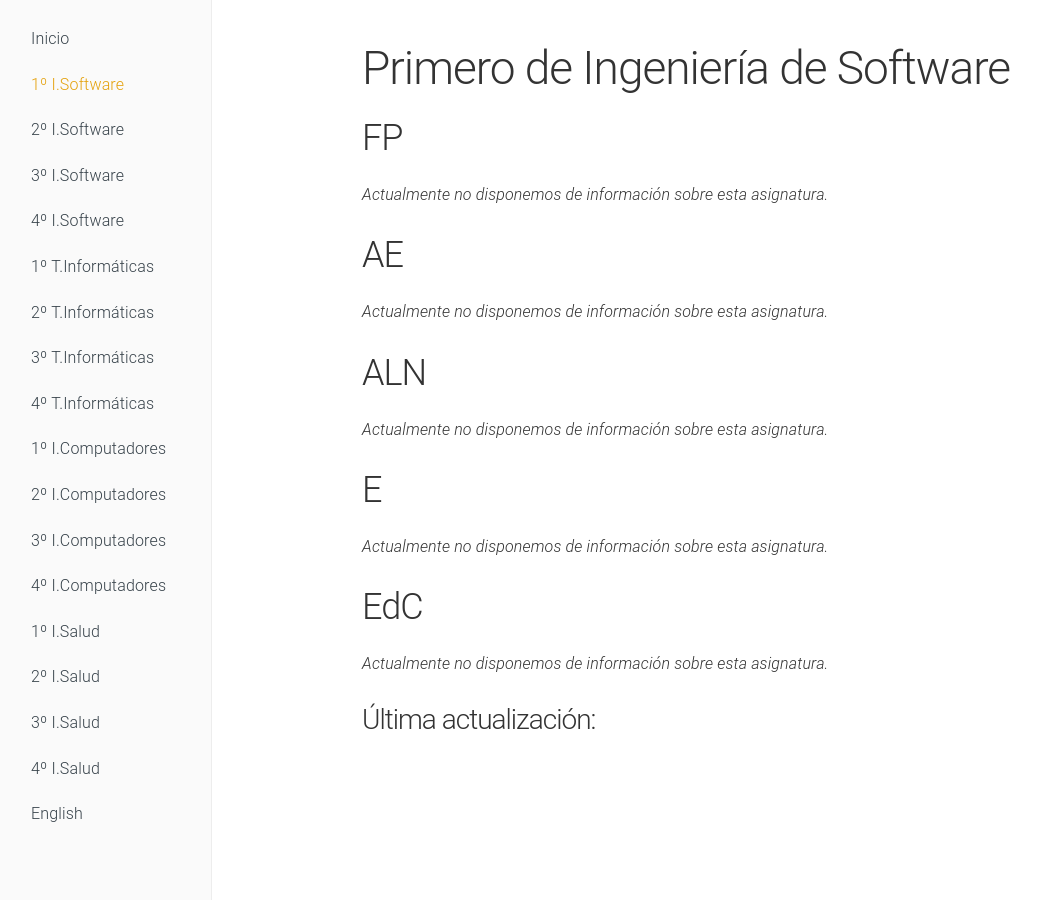
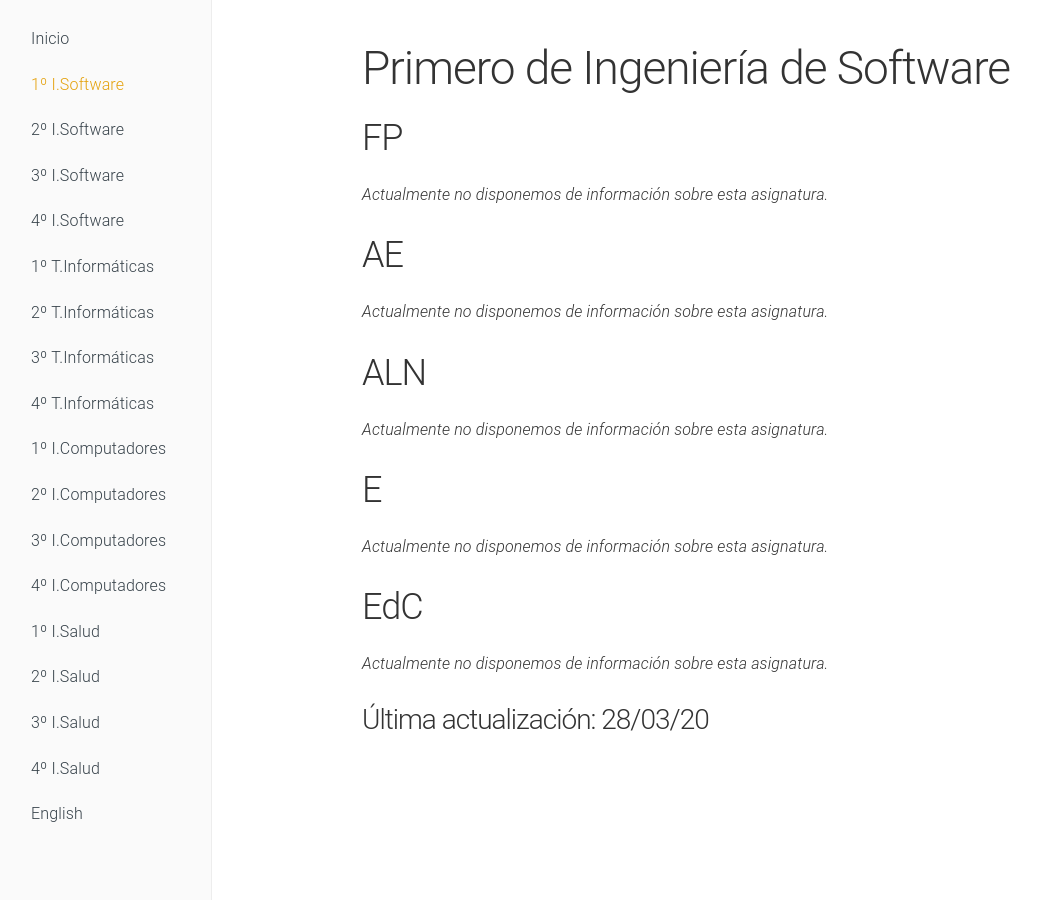
Before and after one commit to dlga/dlgaadaptaciones, a Jekyll site: the page built from 1soft.md, in a window 1280 px wide. Shown: the whole page, without its empty margins (0-1042 px from the left). Built offline with Jekyll 4.4.1, drawn with Linux system fonts in a browser that asks for light colours.

Commit message:
Update 1soft.md

```diff
--- a/1soft.md
+++ b/1soft.md
@@ -17,4 +17,4 @@ navigation: 2
 ## EdC
 *Actualmente no disponemos de información sobre esta asignatura.*
 
-### Última actualización:
+### Última actualización: 28/03/20
```
